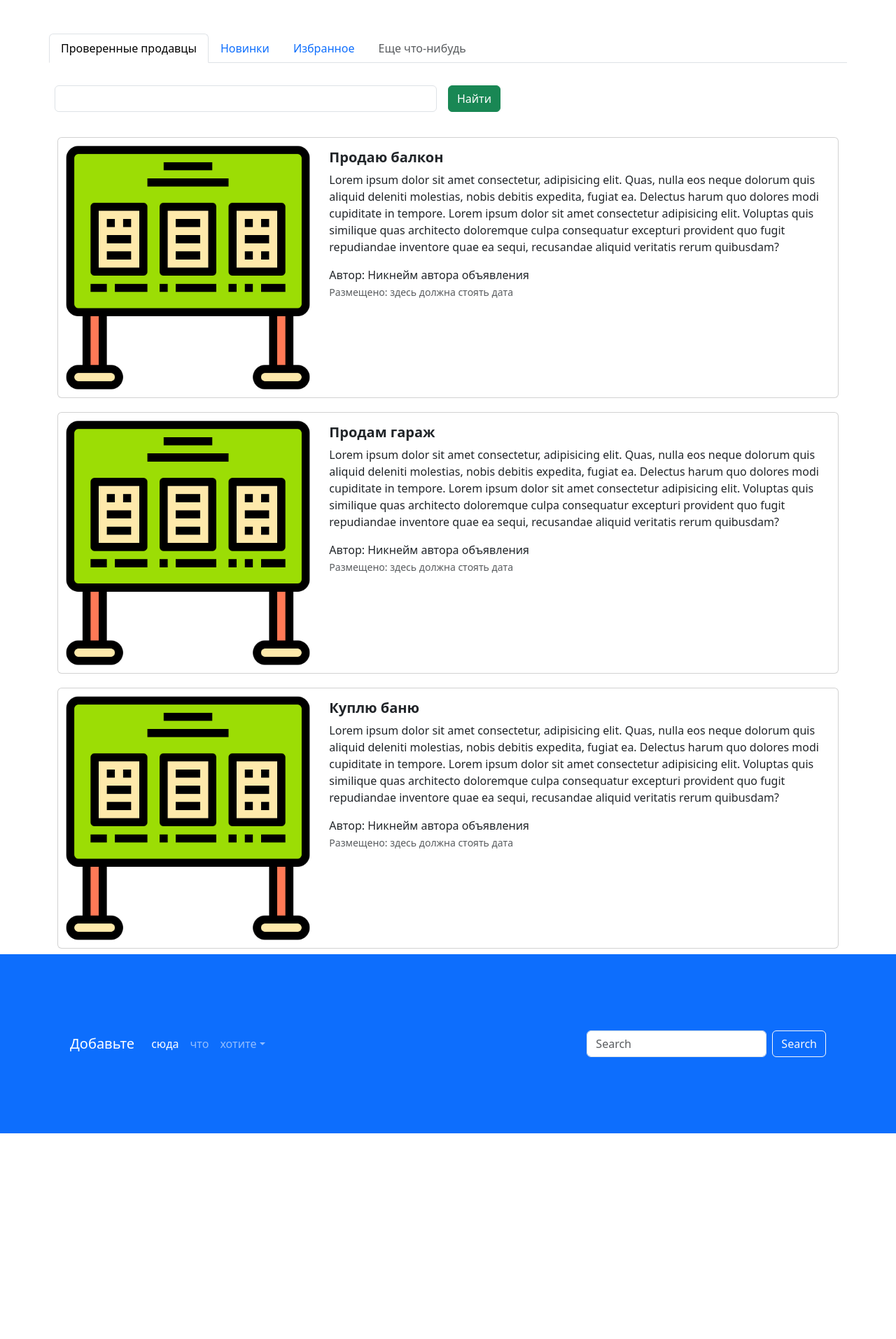
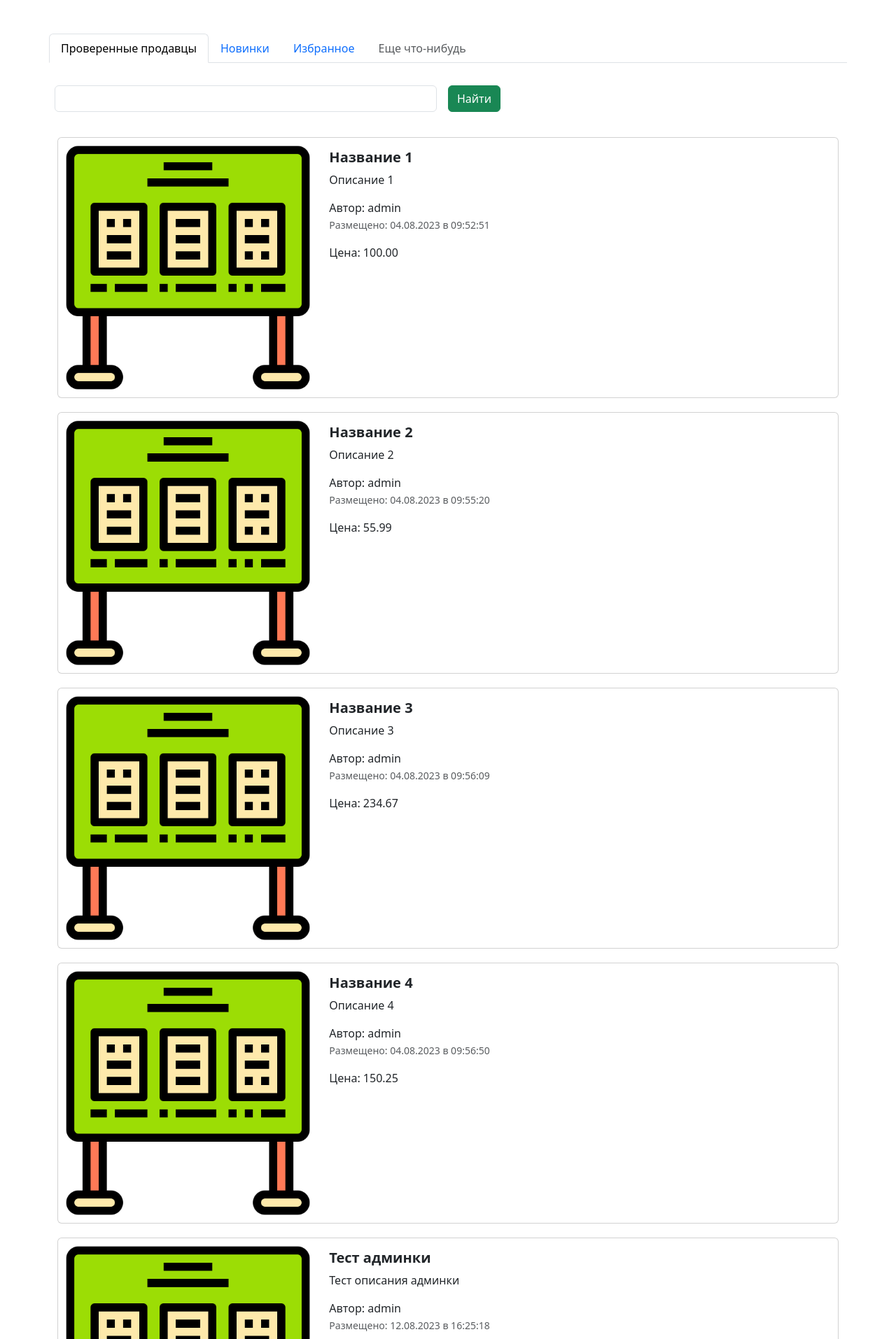
Before and after one commit to grooomary/maximum, a Django app: page / in a window 1280 px wide. Shown: the part 700-2614 px from the top of the page at 70% size. Before the commit the page ends 2320 px from the top, so only its background shows below. Run offline with Django 4.2, Linux system fonts and the light colour scheme; data comes from the database, SQL or seed files in the repository; both versions use the stored data as it was after the commit; some libraries are stand-ins or nearby versions.

Commit message:
lesson_9_homework

```diff
--- a/Django_projango/settings.py
+++ b/Django_projango/settings.py
@@ -126,3 +126,6 @@ STATICFILES_DIRS=[
 # https://docs.djangoproject.com/en/4.2/ref/settings/#default-auto-field
 
 DEFAULT_AUTO_FIELD = 'django.db.models.BigAutoField'
+
+MEDIA_ROOT=Path.joinpath(BASE_DIR, 'media/')
+MEDIA_URL='media/'
--- a/Django_projango/urls.py
+++ b/Django_projango/urls.py
@@ -14,11 +14,18 @@ Including another URLconf
     1. Import the include() function: from django.urls import include, path
     2. Add a URL to urlpatterns:  path('blog/', include('blog.urls'))
 """
+from django.conf import settings
+from django.conf.urls.static import static
 from django.contrib import admin
 from django.urls import path, include
+
 
 urlpatterns = [
     path('admin/', admin.site.urls),
     path('', include('advert.urls')),
     path('', include('app_lesson_4.urls'))
 ]
+
+if settings.DEBUG:
+    urlpatterns+=static(settings.MEDIA_URL,
+                        document_root=settings.MEDIA_ROOT)
--- a/advert/admin.py
+++ b/advert/admin.py
@@ -3,11 +3,11 @@ from .models import Advertisement
 
 # Register your models here.
 class AdvertisementAdmin(admin.ModelAdmin):
-    list_display = ['id', 'title', 'description', 'price', 'auction', 'created_date', 'updated_date']
+    list_display = ['id', 'title', 'description', 'price', 'auction', 'created_date', 'updated_date', 'user', 'method_pict']
     list_filter = ['auction', 'create_at']
     actions = ['make_auction_false', 'make_auction_true']
     fieldsets = (
-        ('Общее', {'fields': ('title', 'description')}),
+        ('Общее', {'fields': ('title', 'description', 'user', 'image')}),
         ('Финансы', {'fields': ('price', 'auction'),
                      'classes': ['collapse']
                      }
--- a/advert/models.py
+++ b/advert/models.py
@@ -3,14 +3,18 @@ from django.db import models
 from django.utils import timezone
 from django.utils.html import format_html
 
-
+from django.contrib.auth import get_user_model
+User = get_user_model()
 class Advertisement(models.Model):
+    objects = None
     title = models.CharField(verbose_name='Название', max_length=128)
     description = models.TextField('Описание')
     price = models.DecimalField('Цена', max_digits=10, decimal_places=2)
     auction = models.BooleanField('Торг', help_text='Отметьте, есть ли торг')
     create_at = models.DateTimeField(auto_now_add=True)
     update_at = models.DateTimeField(auto_now=True)
+    user = models.ForeignKey(User, verbose_name='Пользователь', on_delete=models.CASCADE)
+    image = models.ImageField('Изображение', upload_to='Djando_projango/')
 
     @admin.display(description='Дата создания')
     def created_date(self):
@@ -25,6 +29,11 @@ class Advertisement(models.Model):
             updated_time = self.update_at.time().strftime("%H:%M:%S")
             return format_html('<span style="color: #C74247; font-weight: 700;">Сегодня в {}</span>', updated_time)
         return self.update_at.strftime("%d.%m.%Y в %H:%M:%S")
+
+    @admin.display(description='Фото')
+    def method_pict(self):
+        if self.image:
+            return format_html(f'<img src="{models.ImageField}" style="height: 50px; width: 50px;">')
 
     class Meta:
         db_table = 'advertisements'
--- a/advert/views.py
+++ b/advert/views.py
@@ -1,8 +1,14 @@
 from django.shortcuts import render
 from django.http import HttpResponse
+
+from .models import Advertisement
+
+
 # Create your views here.
 # прописываем что можно вернуть на какой-либо запрос
 def index(request):
-    return render(request, 'index.html')
+    advertisement = Advertisement.objects.all()
+    context = {'advertisement': advertisement}
+    return render(request, 'index.html', context)
 def top_sellers(request):
     return render(request, 'top-sellers.html')
--- a/templates/index.html
+++ b/templates/index.html
@@ -94,89 +94,32 @@
       </div>
     </form>
   </div>
+  {% for adv in advertisement %}
   <div class="col">
     <div class="card mb-2" style="max-width: 1200px; margin-top: 20px;">
       <div class="row g-0">
         <div class="col-md-4">
           <a href="advertisement.html" class="nav-link">
-            <img src="{% static 'img/pict.png' %}" class="img-fluid rounded-start" alt="Card title">
+            <img src="{% if adv.image %} {{ adv.image.url }} {% else %} {% static 'img/pict.png' %} {% endif %}" class="img-fluid rounded-start" alt="Card title">
           </a>
         </div>
         <div class="col-md-8">
           <div class="card-body">
             <h5 class="card-title">
-              <a href="advertisement.html" class="nav-link"><strong>Продаю балкон</strong></a>
+              <a href="advertisement.html" class="nav-link"><strong>{{ adv.title }}</strong></a>
             </h5>
             <a href="advertisement.html" class="nav-link">
-              <p class="card-text">
-                Lorem ipsum dolor sit amet consectetur, adipisicing elit. Quas, nulla eos neque dolorum quis aliquid
-                deleniti molestias, nobis debitis expedita, fugiat ea. Delectus harum quo dolores modi cupiditate in
-                tempore. Lorem ipsum dolor sit amet consectetur adipisicing elit. Voluptas quis similique quas
-                architecto doloremque culpa consequatur excepturi provident quo fugit repudiandae inventore quae ea
-                sequi, recusandae aliquid veritatis rerum quibusdam?
-              </p>
-              <span>Автор: Никнейм автора объявления</span>
-              <p class="card-text"><small class="text-muted">Размещено: здесь должна стоять дата</small></p>
-            </a>
-          </div>
-        </div>
-      </div>
-    </div>
-    <div class="card mb-2" style="max-width: 1200px; margin-top: 20px;">
-      <div class="row g-0">
-        <div class="col-md-4">
-          <a href="advertisement.html" class="nav-link">
-            <img src="{% static 'img/pict.png' %}" class="img-fluid rounded-start" alt="Card title">
-          </a>
-        </div>
-        <div class="col-md-8">
-          <div class="card-body">
-            <h5 class="card-title">
-              <a href="advertisement.html" class="nav-link"><strong>Продам гараж</strong></a>
-            </h5>
-            <a href="advertisement.html" class="nav-link">
-              <p class="card-text">
-                Lorem ipsum dolor sit amet consectetur, adipisicing elit. Quas, nulla eos neque dolorum quis aliquid
-                deleniti molestias, nobis debitis expedita, fugiat ea. Delectus harum quo dolores modi cupiditate in
-                tempore. Lorem ipsum dolor sit amet consectetur adipisicing elit. Voluptas quis similique quas
-                architecto doloremque culpa consequatur excepturi provident quo fugit repudiandae inventore quae ea
-                sequi, recusandae aliquid veritatis rerum quibusdam?
-              </p>
-              <span>Автор: Никнейм автора объявления</span>
-              <p class="card-text"><small class="text-muted">Размещено: здесь должна стоять дата</small></p>
-            </a>
-          </div>
-        </div>
-      </div>
-    </div>
-    <div class="card mb-2" style="max-width: 1200px; margin-top: 20px;">
-      <div class="row g-0">
-        <div class="col-md-4">
-          <a href="advertisement.html" class="nav-link">
-            <img src="{% static 'img/pict.png' %}" class="img-fluid rounded-start" alt="Card title">
-          </a>
-        </div>
-        <div class="col-md-8">
-          <div class="card-body">
-            <h5 class="card-title">
-              <a href="advertisement.html" class="nav-link"><strong>Куплю баню</strong></a>
-            </h5>
-            <a href="advertisement.html" class="nav-link">
-              <p class="card-text">
-                Lorem ipsum dolor sit amet consectetur, adipisicing elit. Quas, nulla eos neque dolorum quis aliquid
-                deleniti molestias, nobis debitis expedita, fugiat ea. Delectus harum quo dolores modi cupiditate in
-                tempore. Lorem ipsum dolor sit amet consectetur adipisicing elit. Voluptas quis similique quas
-                architecto doloremque culpa consequatur excepturi provident quo fugit repudiandae inventore quae ea
-                sequi, recusandae aliquid veritatis rerum quibusdam?
-              </p>
-              <span>Автор: Никнейм автора объявления</span>
-              <p class="card-text"><small class="text-muted">Размещено: здесь должна стоять дата</small></p>
+              <p class="card-text">{{ adv.description }}</p>
+              <span>Автор: {{ adv.user }}</span>
+              <p class="card-text"><small class="text-muted">Размещено: {{ adv.created_date }}</small></p>
+            <span>Цена: {{ adv.price }}</span>
             </a>
           </div>
         </div>
       </div>
     </div>
   </div>
+  {% endfor %}
 </div>
 <footer style="padding: 100px;" class="bg-primary">
   <nav class="navbar navbar-expand-sm navbar-dark">
```
Also changed, not shown: db.sqlite3.
